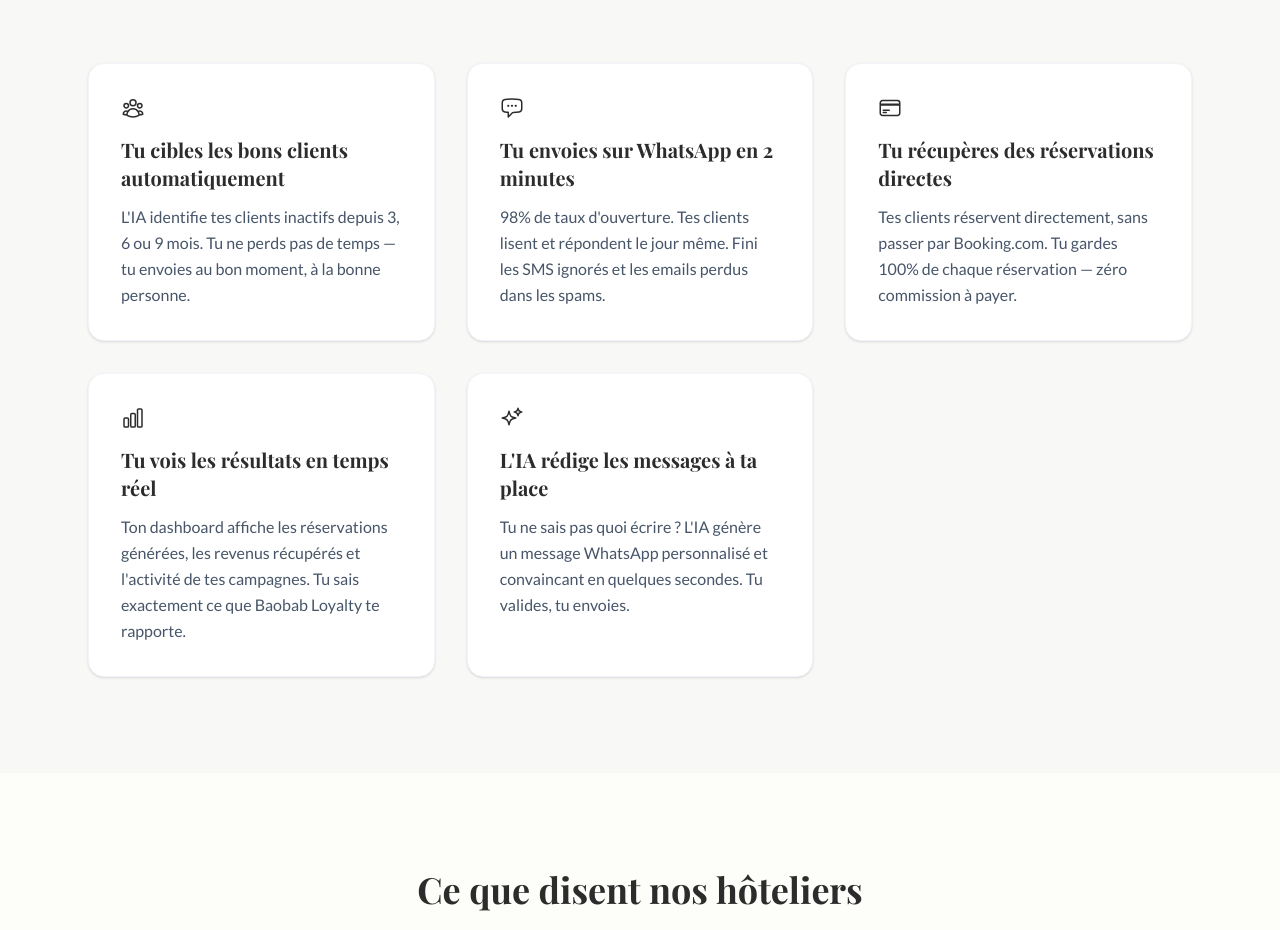
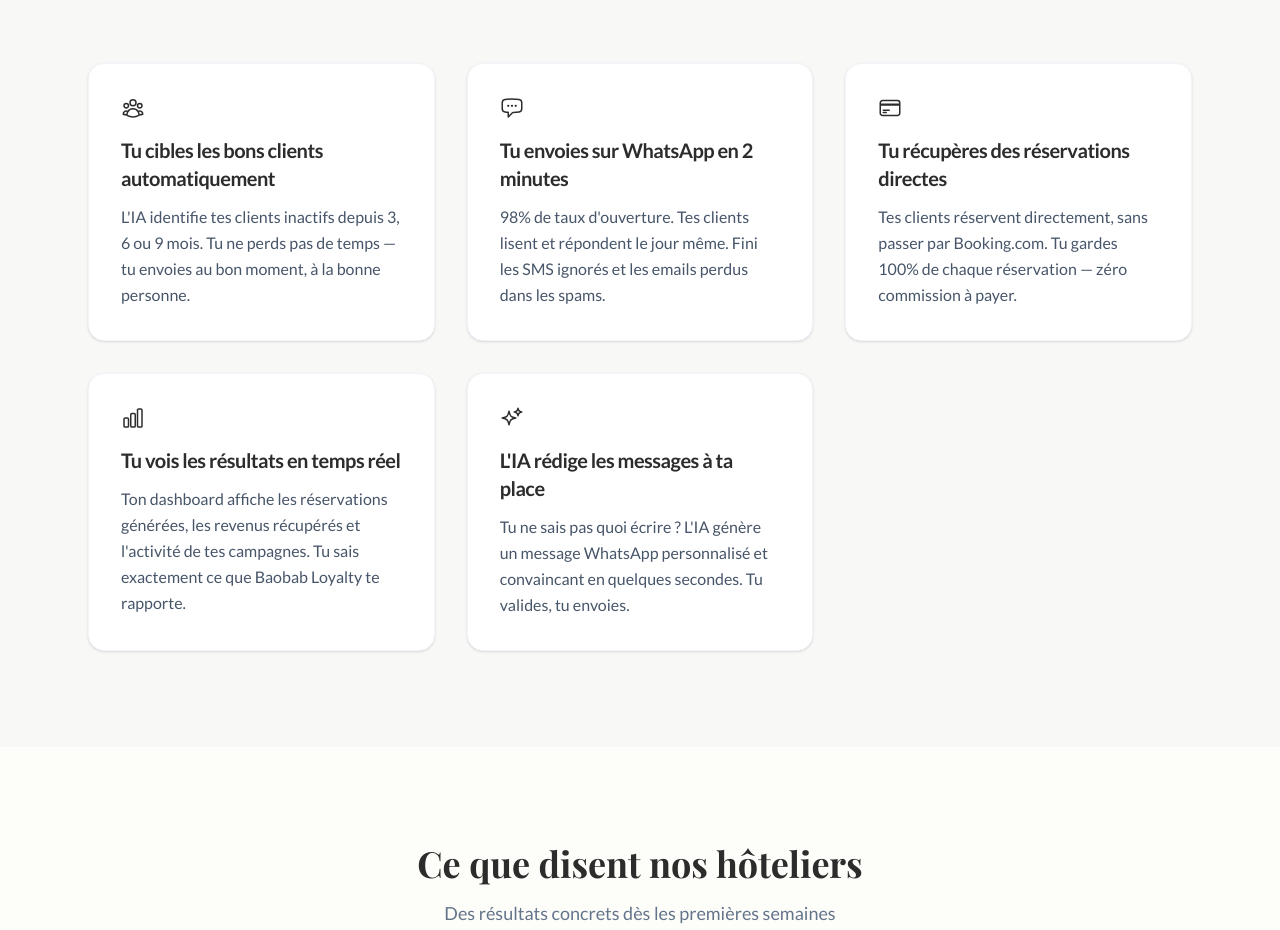
Before and after one commit to kamaraaicha809-sudo/Baobab-Loyalty, a Next.js app: page / in a window 1280 px wide. Shown: the part 2120-3050 px from the top of the page. Built offline with nearby package versions, Linux system fonts and the light colour scheme; no server answers.

Commit message:
fix: replace decorative font with readable sans-serif on feature card titles

```diff
--- a/components/landing/Features.tsx
+++ b/components/landing/Features.tsx
@@ -57,7 +57,7 @@ const Features = () => {
               className="bg-white p-6 sm:p-8 rounded-2xl shadow-sm border border-slate-100"
             >
               <div className="text-[#2C2C2C] mb-4">{f.icon}</div>
-              <h3 className="font-display text-xl font-bold text-[#2C2C2C] mb-3">{f.title}</h3>
+              <h3 className="text-xl font-bold text-[#2C2C2C] mb-3 tracking-tight">{f.title}</h3>
               <p className="text-slate-600 text-sm sm:text-base leading-relaxed">{f.desc}</p>
             </div>
           ))}
```
